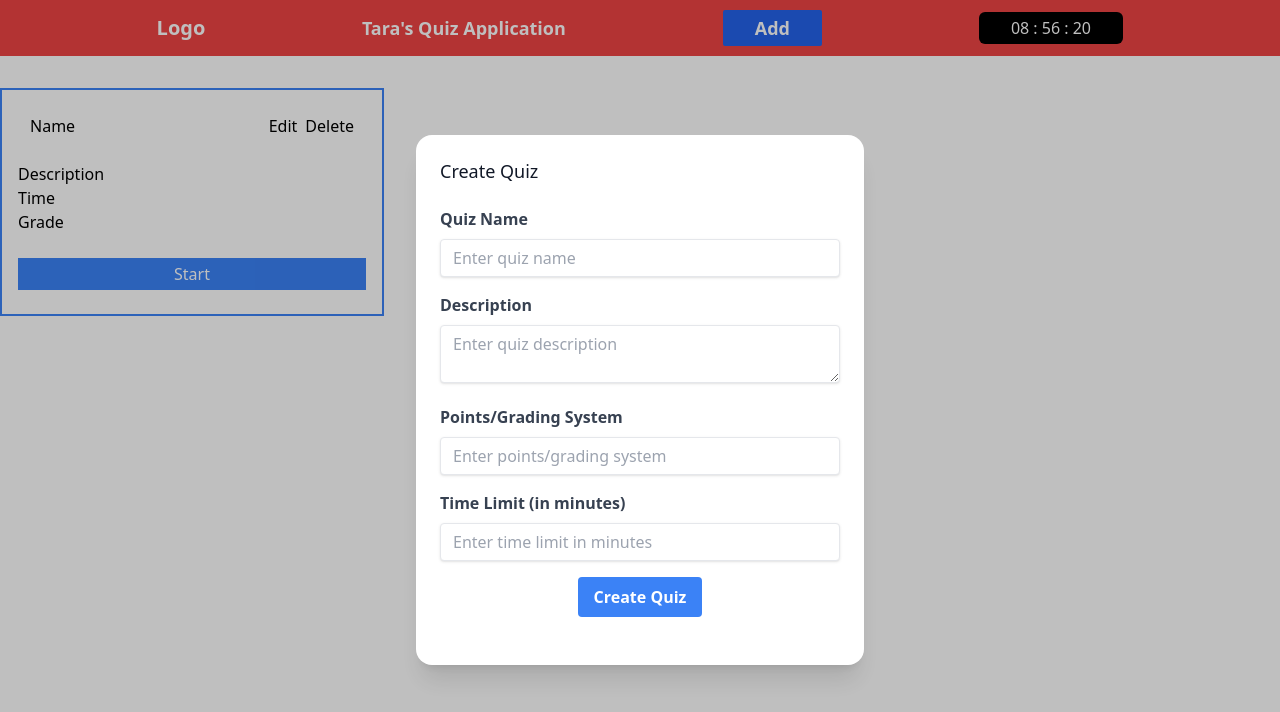
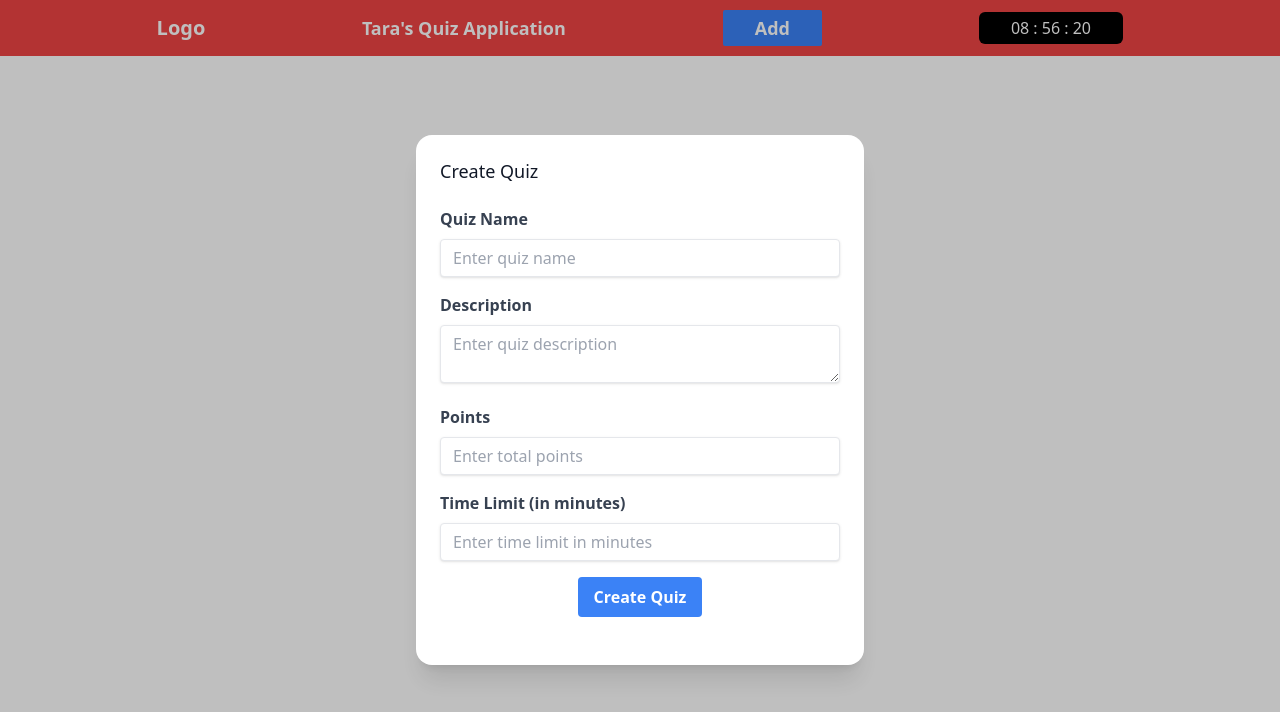
Before and after one commit to tara122333/Quiz-Assignment, a React (Create React App) app: page / in a window 1280 px wide. Both pictures are taken after a click on the element "Add". Shown: the top 712 px of the page. Built offline with nearby package versions, Linux system fonts and the light colour scheme.

Commit message:
quiz form has been done

```diff
--- a/package.json
+++ b/package.json
@@ -9,8 +9,10 @@
     "@testing-library/user-event": "^13.5.0",
     "react": "^18.2.0",
     "react-dom": "^18.2.0",
+    "react-icons": "^4.8.0",
     "react-router-dom": "^6.10.0",
     "react-scripts": "5.0.1",
+    "uuid": "^9.0.0",
     "web-vitals": "^2.1.4"
   },
   "scripts": {
--- a/src/App.jsx
+++ b/src/App.jsx
@@ -8,6 +8,7 @@ function App() {
   return (
     <Routes>
       <Route path="/" element={<Quiz />} />
+      <Route path="/quiz/:_id" element={<Quiz />} />
     </Routes>
   );
 }
--- a/src/components/Navbar/Navbar.jsx
+++ b/src/components/Navbar/Navbar.jsx
@@ -16,7 +16,7 @@ const Navbar = () => {
                 <h1 className='font-bold text-lg text-white
                 '>Tara's Quiz Application</h1>
             </div>
-            <div className='bg-blue-600 px-4 text-white rounded-lg py-1 flex justify-center items-center md:px-6 lg:px-8 lg:cursor-pointer lg:rounded-sm' onClick={quizFormOpenModel}>
+            <div className='bg-blue-500 hover:bg-blue-700 px-4 text-white rounded-lg py-1 flex justify-center items-center md:px-6 lg:px-8 lg:cursor-pointer lg:rounded-sm' onClick={quizFormOpenModel}>
                 <span className='font-semibold text-lg'>Add</span>
             </div>
             <div className='px-4 bg-black text-white rounded-md py-1 md:px-6 lg:px-8'>
--- a/src/components/Quiz/Quiz.jsx
+++ b/src/components/Quiz/Quiz.jsx
@@ -1,17 +1,21 @@
-import React from 'react'
+import React, { useState } from 'react'
 
 import QuizPoster from './QuizPoster'
 import Navbar from '../Navbar/Navbar'
 const Quiz = () => {
-    const storedFormData = JSON.parse(localStorage.getItem('quizData'));
-    console.log(storedFormData);
+    const [formData, setFormData] = useState(JSON.parse(localStorage.getItem('quizData')));
   return (
     <>
         <div className="bg-red-500 ">
             <Navbar />
         </div>
-        <div className='py-8 container mx-auto w-full'>
-            <QuizPoster />
+        <div className='py-8 w-full'>
+            <div className='flex gap-6 flex-col lg:flex-row container mx-auto px-4 lg:px-24 '>
+                {formData && formData.map((item) => (
+                        <QuizPoster {...item}/>
+                ))}
+            </div>
+
         </div>
     </>
   )
--- a/src/components/Quiz/QuizFormPopUp.jsx
+++ b/src/components/Quiz/QuizFormPopUp.jsx
@@ -1,9 +1,11 @@
 import { Dialog, Transition } from '@headlessui/react'
 import { Fragment, useEffect, useState } from 'react'
+import { v4 as uuidv4 } from 'uuid';
 
 export default function QuizFormPopUp({isOpen,setIsOpen}) {
 
     const [quizData, setQuizData] = useState({
+        id : uuidv4(),
         quizName : '',
         description : '',
         pointsGradingSystem : '',
@@ -18,12 +20,14 @@ export default function QuizFormPopUp({isOpen,setIsOpen}) {
     const submit = () => {
         console.log(quizData);
         setQuizData({
+            id : '',
             quizName : '',
             description : '',
             pointsGradingSystem : '',
             timeLimit : ''
         });
-        localStorage.setItem('quizData', JSON.stringify(quizData));
+        const storedFormData = JSON.parse(localStorage.getItem('quizData')) || [];
+            localStorage.setItem('quizData', JSON.stringify([...storedFormData, quizData]));
       };
 
     //   useEffect(() => {
@@ -101,14 +105,14 @@ export default function QuizFormPopUp({isOpen,setIsOpen}) {
                         </div>
                         <div className="mb-4">
                             <label className="block text-gray-700 font-bold mb-2" htmlFor="points-grading-system">
-                            Points/Grading System
+                            Points
                             </label>
                             <input
                             className="shadow appearance-none border rounded w-full py-2 px-3 text-gray-700 leading-tight focus:outline-none focus:shadow-outline"
                             id="points-grading-system"
-                            type="text"
+                            type="number"
                             name='pointsGradingSystem'
-                            placeholder="Enter points/grading system"
+                            placeholder="Enter total points"
                             value={quizData.pointsGradingSystem}
                             onChange={handleSubmit}
                             />
--- a/src/components/Quiz/QuizPoster.jsx
+++ b/src/components/Quiz/QuizPoster.jsx
@@ -1,26 +1,68 @@
-import React from 'react'
+import React, { useState } from 'react'
+import {AiOutlineDelete} from 'react-icons/ai'
+import {MdOutlineEdit} from 'react-icons/md'
+import QuizFormPopUp from './QuizFormPopUp'
+import { Link } from 'react-router-dom'
+const QuizPoster = (props) => {
+    const [quizFormOpen, setQuizFormOpen] = useState(false);
+    const quizFormOpenModel = () => setQuizFormOpen(true);
+    const [quizData, setQuizData] = useState(JSON.parse(localStorage.getItem('quizData')),[]);
+    // console.log(quizData);
+    const quizDelete = (id) => {
+        const updatedQuizData = quizData.filter((item) => item.id !== id);
+        localStorage.setItem('quizData', JSON.stringify(updatedQuizData));
+        setQuizData(updatedQuizData);
+        window.location.reload(true);
+      };
 
-const QuizPoster = () => {
   return (
     <>
-        <div className='border-2 border-blue-500 w-full px-2 py-4 lg:w-96 lg:py-6 lg:px-4'>
-                <div className='flex justify-between px-3'>
-                    <div>
-                        <h1>Name</h1>
+        <QuizFormPopUp isOpen={quizFormOpen} setIsOpen={setQuizFormOpen} />
+        <div className='border-2 border-blue-500 w-full lg:w-2/6 py-1 rounded-lg bg-red-100' key={props.id}>
+                <div className='flex justify-between items-center border-b-2 border-b-red-500 pb-1'>
+                    <div className='px-2 lg:px-4'>
+                        <h1 className='px-4 text-center text-xl font-bold uppercase'>
+                            {props.quizName}
+                        </h1>
                     </div>
-                    <div className='flex gap-2 justify-center items-center'>
-                    <span>Edit</span>
-                    <span>Delete</span>
+                    <div className='flex gap-2 justify-center items-center px-2 lg:px-4'>
+                        <span className='bg-green-500 px-4 text-white rounded-md py-1 md:py-2 cursor-pointer' onClick={quizFormOpenModel}>
+                            <MdOutlineEdit className='text-2xl hover:scale-125 duration-500'/>
+                        </span>
+                        <span className='bg-red-500 px-4 text-white rounded-md py-1 md:py-2 cursor-pointer'
+                        onClick={() => quizDelete(props.id)}
+                        >
+                            <AiOutlineDelete className='text-2xl hover:scale-125 duration-500'/>
+                        </span>
                     </div>
                 </div>
-                <div className='flex flex-col py-2 lg:py-6'>
-                    <span>Description</span>
-                    <span>Time</span>
-                    <span>Grade</span>
+                <div className='flex flex-col px-2 lg:px-4 py-2 pt-8 lg:pt-8 lg:py-4 gap-2'>
+                    <div className=''>
+                        <h1 className='font-bold text-center rounded-sm w-24'>Description</h1>
+                        <span className='px-2 text-gray-500'>
+                        {props.description}
+                        </span>
+                    </div>
+                    <div className='flex justify-between items-center'>
+                        <div className='flex gap-2'>
+                            <h1 className='font-bold text-center'>Total Points</h1>
+                            <span className='bg-yellow-400 px-2 text-white rounded-md'>
+                            {props.pointsGradingSystem}
+                            </span>
+                        </div>
+                        <div className='flex gap-2'>
+                            <h1 className='font-bold text-center'>TimeLimit</h1>
+                            <span className='bg-yellow-400 px-2 text-white rounded-md'>
+                            {props.timeLimit} Minutes
+                            </span>
+                        </div>
+                    </div>
                 </div>
-                <div className='flex justify-center items-center px-4 py-1 bg-blue-500 text-white'>
-                    <h3>Start</h3>
-                </div>
+                <Link to={`/quiz/${props.id}`}>
+                    <div className='flex items-center px-5 py-1 my-4 cursor-pointer'>
+                        <h3 className='bg-blue-500 rounded-md py-1 hover:bg-blue-700 text-white px-8 font-semibold'>Start</h3>
+                    </div>
+                </Link>
         </div>
     </>
   )
```
Also changed, not shown: 1 other file (tests, documents, lock files or other folders).
